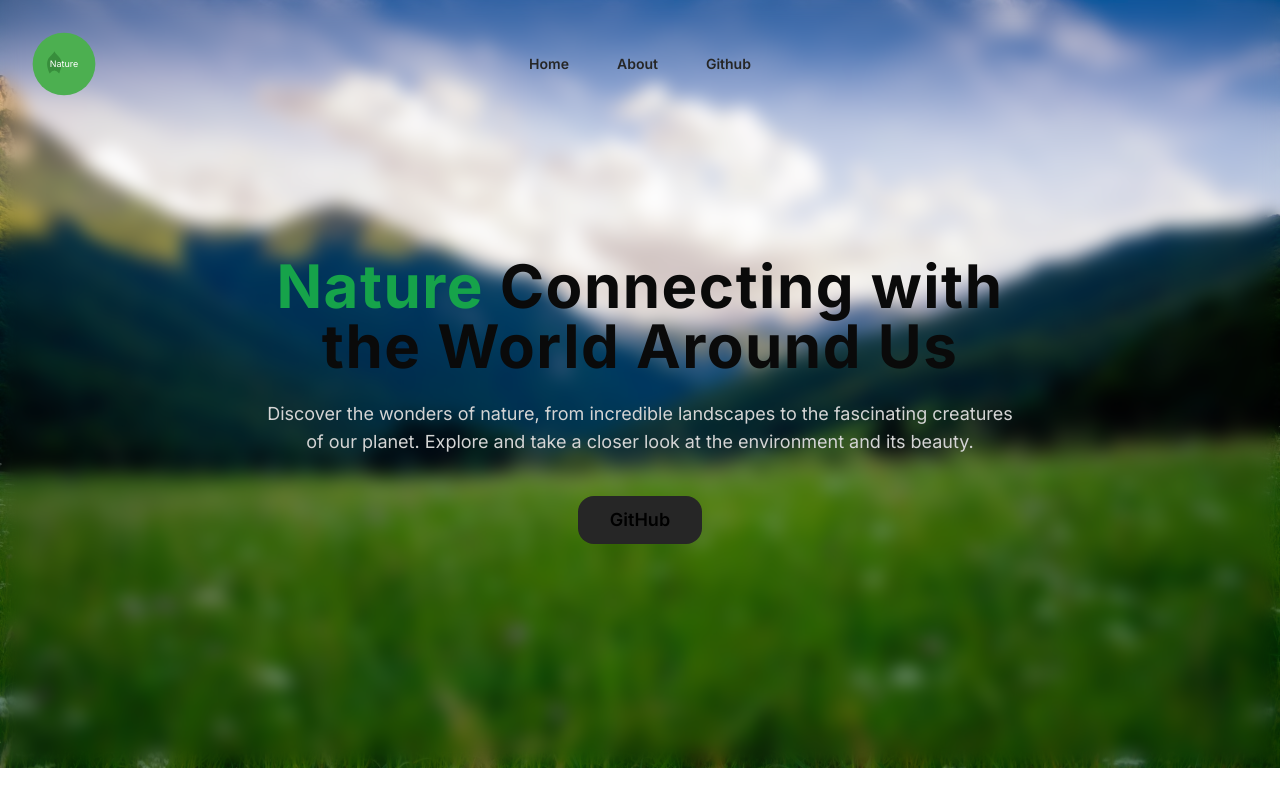
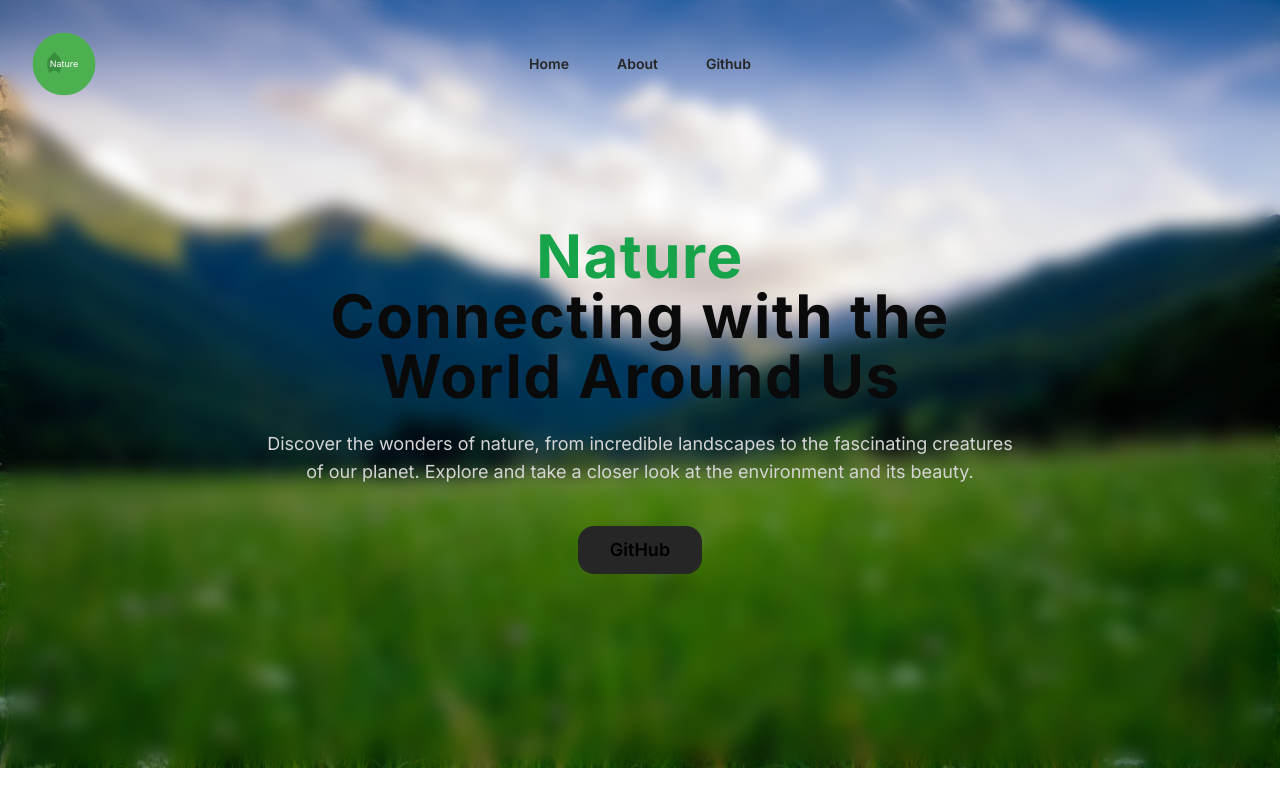
Before and after one commit to MacielG1/nature-project, a Next.js app: page / in a window 1280 px wide. Shown: the top 800 px of the page. Built offline with nearby package versions, Linux system fonts and the light colour scheme.

Commit message:
updated the hero section

```diff
--- a/src/components/MainHero.tsx
+++ b/src/components/MainHero.tsx
@@ -18,9 +18,9 @@ export default function MainHero() {
       >
         <div className="mx-auto max-w-7xl px-6 lg:px-8">
           <div className="mx-auto max-w-3xl text-center">
-            <h1 className="text-4xl font-bold tracking-wide pt-16 text-neutral-950 sm:text-6xl">
-              <span className="text-green-600">Nature</span> Connecting with the
-              World Around Us
+            <h1 className="text-4xl text-balance flex flex-col font-bold tracking-wide pt-16 text-neutral-950 sm:text-6xl">
+              <span className="text-green-600">Nature</span>
+              <span>Connecting with the World Around Us</span>
             </h1>
             <p className="mt-6 text-lg leading-7 text-neutral-300">
               Discover the wonders of nature, from incredible landscapes to the
```
